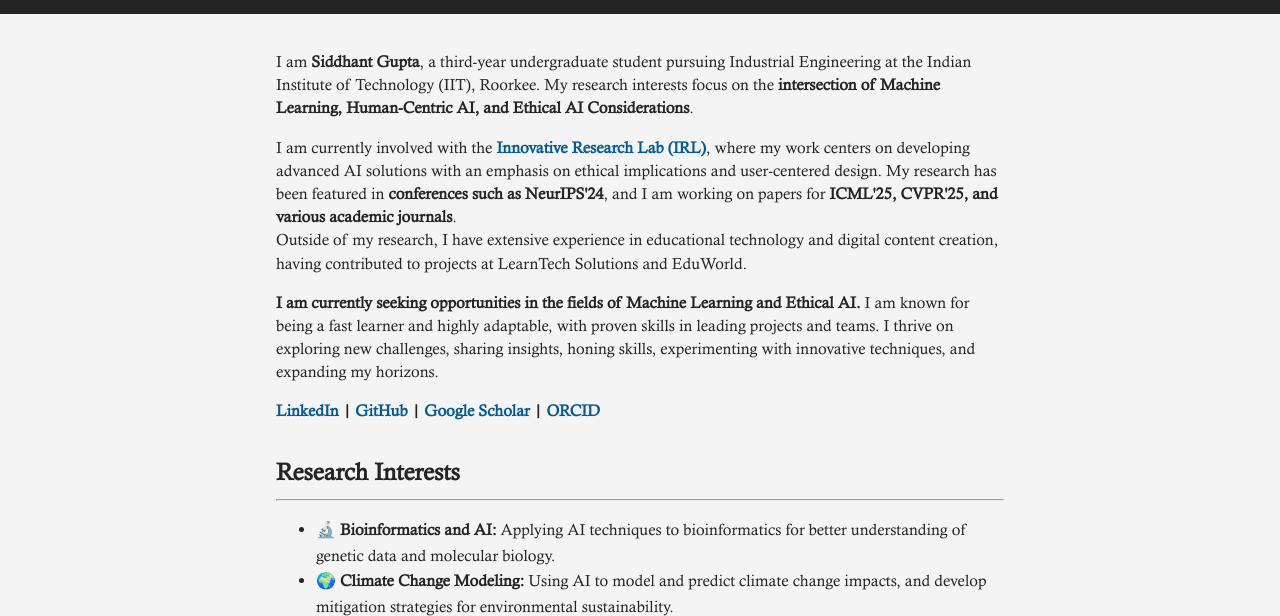
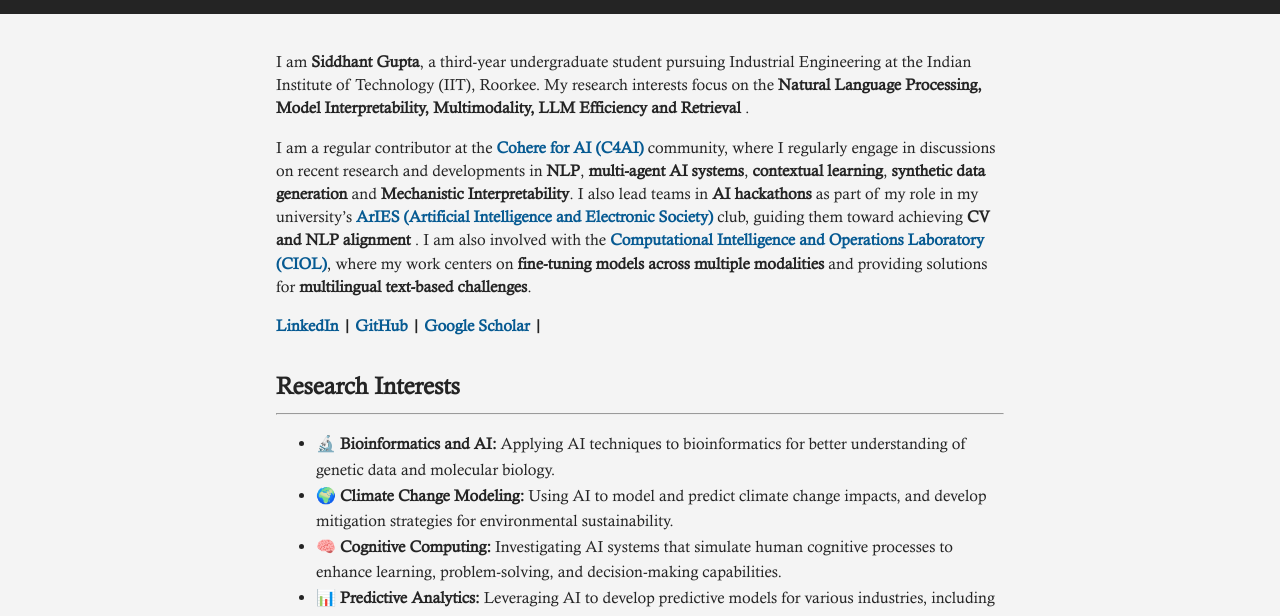
Before and after one commit to SidWorks01/sidworks01.github.io, a plain HTML site: page index.html in a window 1280 px wide. Shown: the part 148-764 px from the top of the page. Drawn offline with Linux system fonts and the light colour scheme.

Commit message:
Update index.html

```diff
--- a/index.html
+++ b/index.html
@@ -39,27 +39,22 @@
       <img src="resources/img/pro-pic.png" height="200px" alt="Lorem Ipsum" class="profile-image">
       <div class="header-info">
         <h1>Siddhant Gupta</h1>
-        <p>AI Researcher in NLP , Model Interpretability, LLM Efficiency and Retrieval</p>
+        <p>AI Researcher in NLP, Model Interpretability, LLM Efficiency and Retrieval</p>
       </div>
     </div>
   </header>
 <div class="container">
   <!-- About Me Section -->
   <div class="content-section">
-    <p>I am <b>Siddhant Gupta</b>, a third-year undergraduate student pursuing Industrial Engineering at the Indian Institute of Technology (IIT), Roorkee. My research interests focus on the <b>intersection of Machine Learning, Human-Centric AI, and Ethical AI Considerations</b>.
+    <p>I am <b>Siddhant Gupta</b>, a third-year undergraduate student pursuing Industrial Engineering at the Indian Institute of Technology (IIT), Roorkee. My research interests focus on the <b> Natural Language Processing, Model Interpretability, Multimodality, LLM Efficiency and Retrieval </b>.
     </p>
     <p>
-    I am currently involved with the <b><a href="https://example-lab.org" target="_blank">Innovative Research Lab (IRL)</a></b>, where my work centers on developing advanced AI solutions with an emphasis on ethical implications and user-centered design. My research has been featured in <b>conferences such as NeurIPS'24</b>, and I am working on papers for <b>ICML'25, CVPR'25, and various academic journals</b>. </br>
-    Outside of my research, I have extensive experience in educational technology and digital content creation, having contributed to projects at LearnTech Solutions and EduWorld.
-    </p>
-    <p>
-    <b>I am currently seeking opportunities in the fields of Machine Learning and Ethical AI.</b> I am known for being a fast learner and highly adaptable, with proven skills in leading projects and teams. I thrive on exploring new challenges, sharing insights, honing skills, experimenting with innovative techniques, and expanding my horizons.
+    I am a regular contributor at the <a href="https://cohere.com/research" target="_blank"><b>Cohere for AI (C4AI) </b></a> community, where I regularly engage in discussions on recent research and developments in <b>NLP</b>, <b>multi-agent AI systems</b>, <b>contextual learning</b>, <b>synthetic data generation</b> and <b>Mechanistic Interpretability</b>. I also lead teams in <b>AI hackathons</b> as part of my role in my university’s <a href="https://aries.iitr.ac.in/" target="_blank"><b>ArIES (Artificial Intelligence and Electronic Society)</b></a> club, guiding them toward achieving <b>CV and NLP alignment </b>. I am also involved with the <b><a href="https://ciol-researchlab.github.io" target="_blank">Computational Intelligence and Operations Laboratory (CIOL)</a></b>, where my work centers on <b>fine-tuning models across multiple modalities</b> and providing solutions for <b>multilingual text-based challenges</b>.
     </p>
     <p><b>
-      <a href="https://www.linkedin.com/" target="_blank">LinkedIn</a> |
-      <a href="https://github.com/" target="_blank">GitHub</a> |
+      <a href="https://www.linkedin.com/in/siddhant-gupta-95180824b/" target="_blank">LinkedIn</a> |
+      <a href="https://github.com/SidWorks01" target="_blank">GitHub</a> |
       <a href="https://scholar.google.com/" target="_blank">Google Scholar</a> |
-      <a href="https://orcid.org/ target="_blank">ORCID</a>
     </b></p>
 
 
```
